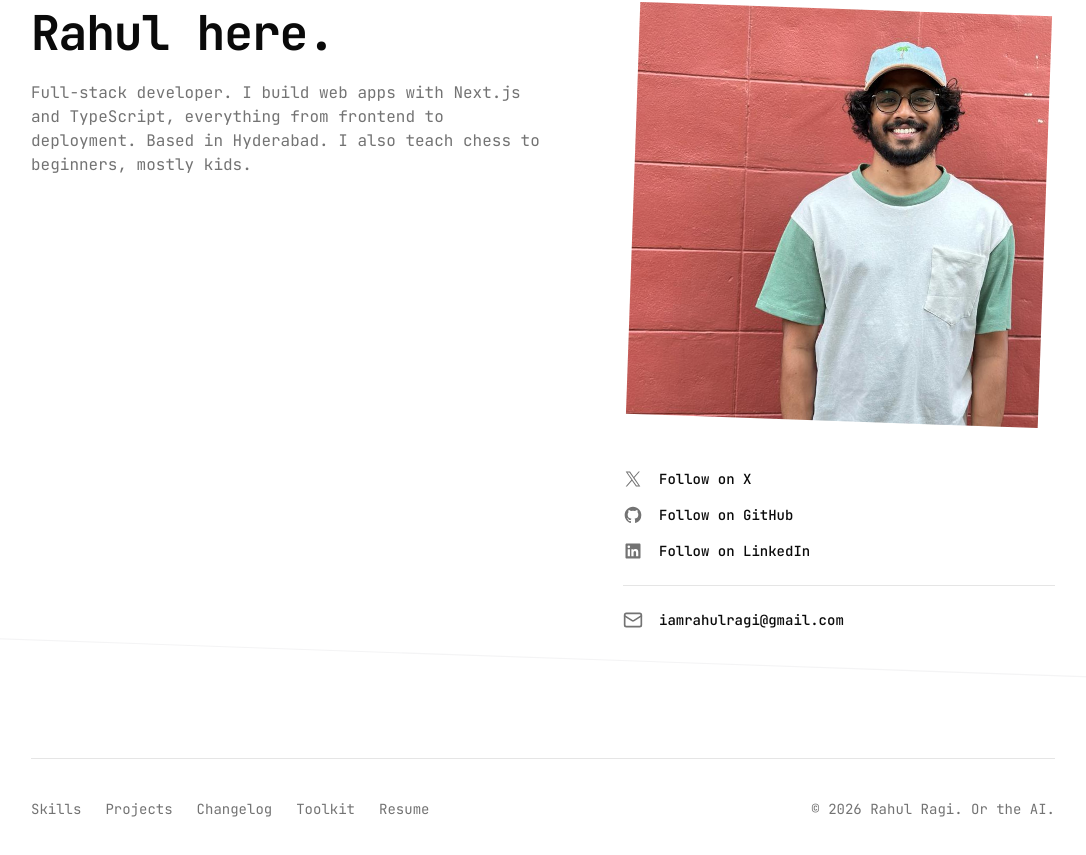
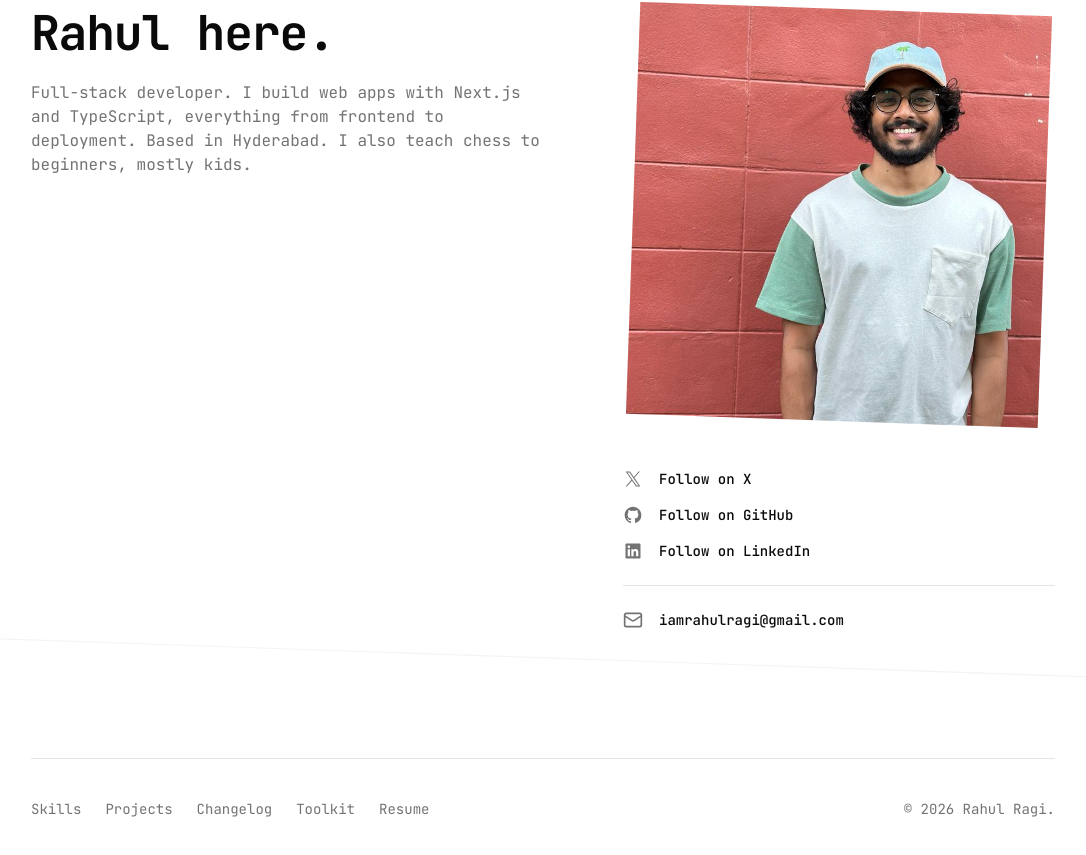
Before and after one commit to rahulragidev/personal-website-template, a Next.js app: page / in a window 1280 px wide. Shown: the part 183-1038 px from the top of the page, without its empty margins (97-1183 px from the left). Built offline with nearby package versions, Linux system fonts and the light colour scheme.

Commit message:
Update footer copyright language to remove playful reference to AI, reverting to a more straightforward statement.

```diff
--- a/components/footer.tsx
+++ b/components/footer.tsx
@@ -34,7 +34,7 @@ export function Footer() {
 						<NavLink href="/resume">Resume</NavLink>
 					</nav>
 					<p className="text-nav text-muted-foreground">
-						&copy; {new Date().getFullYear()} {siteConfig.name}. Or the AI.
+						&copy; {new Date().getFullYear()} {siteConfig.name}.
 					</p>
 				</div>
 			</Container>
```
